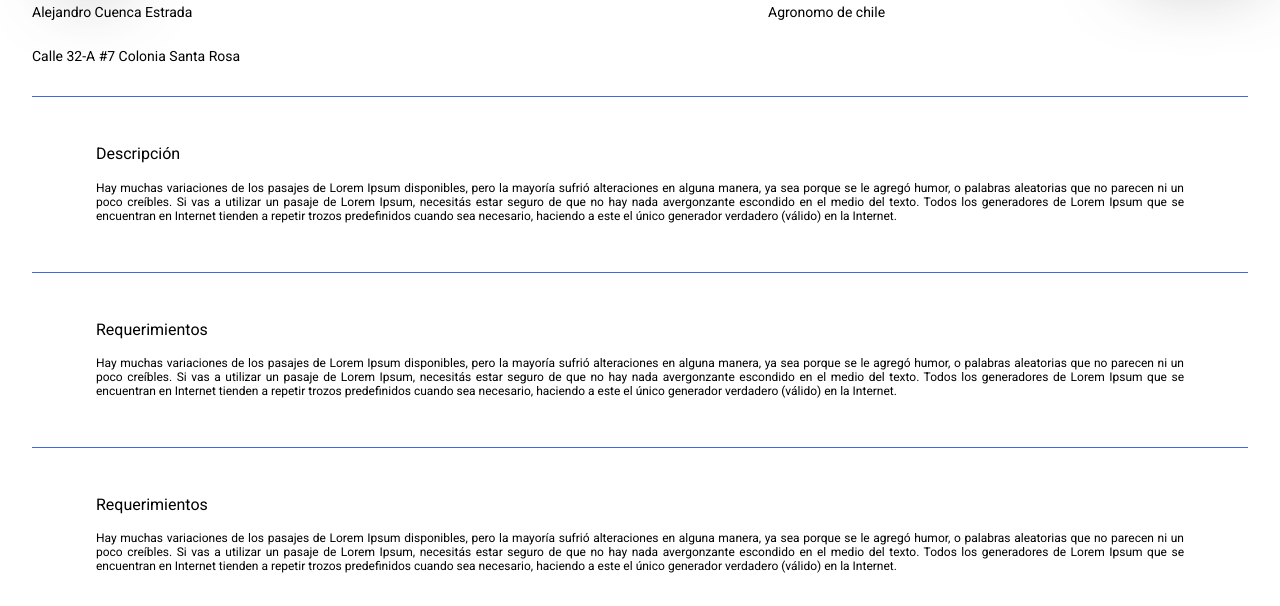
After one commit to CoffiDev/hackaton_zacatecas_2017, a Django app: a page that uses jobs/templates/jobs/service_detail.html in a window 1280 px wide. The commit adds this page. Shown: the part 315-921 px from the top of the page. Run offline with Django 3.2, Linux system fonts and the light colour scheme; some libraries are stand-ins or nearby versions.

Commit message:
add styles to detail view

```diff
--- a/home/static/css/layout_home.css
+++ b/home/static/css/layout_home.css
@@ -1,4 +1,3 @@
-
 /*.green_gradient {
     background: rgba(210,255,82,1);
     background: -moz-linear-gradient(left, rgba(210,255,82, 0.5) 0%, rgba(0,179,72, 0.5) 100%);
--- a/home/static/css/layout_young.css
+++ b/home/static/css/layout_young.css
@@ -1,5 +1,9 @@
 .bg_light_custom_gray {
     background-color: #f1f3f4;
+}
+
+.br-50 {
+    border-radius: 50%;
 }
 
 .blue_gradient {
@@ -14,7 +18,7 @@
 }
 
 .application_header {
-    height: 30px;
+    height: 50px;
 }
 
 .application_header > i {
@@ -32,3 +36,64 @@
     border: 0;
     height: 1px;
 }
+
+.serviceDetail__header {
+    //max-width: 600px;
+    min-height: 200px;
+}
+
+.serviceDetail__header > img:nth-child(1) {
+    //max-width: 600px;
+    min-height: 200px;
+    width: 100%;
+}
+
+.map__opacity {
+    width: 100%;
+    //max-width: 600px;
+    height: 100%;
+    min-height: 200px;
+    z-index: 2;
+    background: black;
+}
+
+.serviceDetail__header__roundImg {
+    position: absolute;
+    bottom: -40px;
+    width: 80px;
+    height: auto;
+    left: 40px;
+    z-index: 3;
+}
+
+.serviceDetail__contactBtn {
+    position: absolute;
+    right: 20px;
+    bottom: -25px;
+    width: 150px;
+    height: 50px;
+    line-height: 50px;
+    background: royalblue;
+    z-index: 3;
+    color: #eeeeee;
+    font-size: 1.5rem;
+}
+
+.blue_line {
+    border: 0;
+    margin: 0 2rem;
+    height: 1px;
+    background-color: royalblue;
+}
+
+.img_shadow {
+    -webkit-box-shadow: 11px 16px 76px -15px rgba(0,0,0,0.75);
+-moz-box-shadow: 11px 16px 76px -15px rgba(0,0,0,0.75);
+box-shadow: 11px 16px 76px -15px rgba(0,0,0,0.75);
+}
+
+.light_shadow {
+    -webkit-box-shadow: 0 3px 6px rgba(0,0,0,0.16), 0 3px 6px rgba(0,0,0,0.23);
+    -moz-box-shadow: 0 3px 6px rgba(0,0,0,0.16), 0 3px 6px rgba(0,0,0,0.23);
+    box-shadow: 0 3px 6px rgba(0,0,0,0.16), 0 3px 6px rgba(0,0,0,0.23);
+}
--- /dev/null
+++ b/jobs/templates/jobs/service_detail.html
@@ -0,0 +1,74 @@
+{% extends "home/layout.html" %}
+{% block home_content %}
+    <header class="application_header w-100 blue_gradient relative">
+        <div class="near-white ff-roboto w-100 h-100 displayFlex justify-center items-center f5">
+            CONECTATE AL CAMPO
+        </div>
+        <i class="fa fa-user absolute" aria-hidden="true"></i>
+    </header>
+
+    <div class="young__serviceDetail__container w-100">
+        <div class="serviceDetail__header relative center">
+            <img class="center"
+            src="https://maps.googleapis.com/maps/api/staticmap?
+            center=22.779903,-102.611349&zoom=15&size=1600x300&maptype=roadmap
+            &markers=color:red%7Clabel:S%7C22.779903,-102.611349
+            &key=AIzaSyA0GMpyvaUif6YqvfIOj3-b7BxxwJCtrpI" alt="">
+
+            <div class="map__opacity absolute top-0 left-0 b--near-back o-30"></div>
+            <img class="serviceDetail__header__roundImg img_shadow br-50" src="http://cyclesurfstudio.com/wp-content/uploads/2015/09/profile-pic-round.png" alt="">
+            <div class="serviceDetail__contactBtn ff-roboto tc img_shadow">
+                {% if service.userIsAcepted %}
+                    Conectado
+                {% elif service.userHasRequested%}
+                    Solicitado
+                {% else %}
+                    Solicitar
+                {% endif %}
+            </div>
+        </div>
+    </div>
+    <br>
+    <div class="displayFlex justify-between pt4 center ff-roboto">
+        <div class="w-40 dib tc">
+            <p class="f6 tl pl4">Alejandro Cuenca Estrada</p>
+
+        </div>
+        <div class="w-40 dib tc">
+            <p class="f6 tl pr4">Agronomo de chile</p>
+        </div>
+    </div>
+
+    <div class="center w-100 ff-roboto">
+        <p class="f6 pl4">Calle 32-A #7 Colonia Santa Rosa</p>
+    </div>
+    <br>
+
+    <hr class="blue_line">
+    <div class="servideDetails w-90 center bg-white br3 pa3 pa4-ns mv3 ff-roboto">
+        <div class="detail__title">Descripción</div>
+        <br>
+        <div class="detail__content f7 tj-l">
+            Hay muchas variaciones de los pasajes de Lorem Ipsum disponibles, pero la mayoría sufrió alteraciones en alguna manera, ya sea porque se le agregó humor, o palabras aleatorias que no parecen ni un poco creíbles. Si vas a utilizar un pasaje de Lorem Ipsum, necesitás estar seguro de que no hay nada avergonzante escondido en el medio del texto. Todos los generadores de Lorem Ipsum que se encuentran en Internet tienden a repetir trozos predefinidos cuando sea necesario, haciendo a este el único generador verdadero (válido) en la Internet.
+        </div>
+    </div>
+
+    <hr class="blue_line">
+    <div class="servideDetails w-90 center bg-white br3 pa3 pa4-ns mv3 ff-roboto">
+        <div class="detail__title">Requerimientos</div>
+        <br>
+        <div class="detail__content f7 tj-l">
+            Hay muchas variaciones de los pasajes de Lorem Ipsum disponibles, pero la mayoría sufrió alteraciones en alguna manera, ya sea porque se le agregó humor, o palabras aleatorias que no parecen ni un poco creíbles. Si vas a utilizar un pasaje de Lorem Ipsum, necesitás estar seguro de que no hay nada avergonzante escondido en el medio del texto. Todos los generadores de Lorem Ipsum que se encuentran en Internet tienden a repetir trozos predefinidos cuando sea necesario, haciendo a este el único generador verdadero (válido) en la Internet.
+        </div>
+    </div>
+
+    <hr class="blue_line">
+    <div class="servideDetails w-90 center bg-white br3 pa3 pa4-ns mv3 ff-roboto">
+        <div class="detail__title">Requerimientos</div>
+        <br>
+        <div class="detail__content f7 tj-l">
+            Hay muchas variaciones de los pasajes de Lorem Ipsum disponibles, pero la mayoría sufrió alteraciones en alguna manera, ya sea porque se le agregó humor, o palabras aleatorias que no parecen ni un poco creíbles. Si vas a utilizar un pasaje de Lorem Ipsum, necesitás estar seguro de que no hay nada avergonzante escondido en el medio del texto. Todos los generadores de Lorem Ipsum que se encuentran en Internet tienden a repetir trozos predefinidos cuando sea necesario, haciendo a este el único generador verdadero (válido) en la Internet.
+        </div>
+    </div>
+
+{% endblock %}
--- a/jobs/templates/jobs/student_list_layout.html
+++ b/jobs/templates/jobs/student_list_layout.html
@@ -11,7 +11,7 @@
 
         <section>
             {% for service in services_list %}
-                <article class="w-100 bg-white pa3 pa4-ns mv3 ba b--black-10">
+                <article class="w-100 bg-white pa3 pa4-ns mv3 ba b--black-10 light_shadow">
                     <div class="tc">
                         <h2 class="f4 mb2 ff-roboto">{{ service.title }}</h2>
                         <hr class="service__titleLine blue_gradient">
--- a/jobs/urls.py
+++ b/jobs/urls.py
@@ -1,6 +1,7 @@
 from django.conf.urls import url
-from .views import ServicesListView
+from .views import ServicesListView, ServicesDetailView
 
 urlpatterns = [
     url(r'^young/services$', ServicesListView.as_view(), name='services_list'),
+    url(r'^young/services/(?P<pk>\w+)$', ServicesDetailView.as_view(), name='service_detail'),
 ]
--- a/jobs/views.py
+++ b/jobs/views.py
@@ -1,4 +1,5 @@
 from django.views.generic.list import ListView
+from django.views.generic.detail import DetailView
 
 
 class ServicesListView(ListView):
@@ -14,3 +15,11 @@ class ServicesListView(ListView):
         }, {
             "title": "Administrar mas optimamente los recursos"
         }]
+
+
+class ServicesDetailView(DetailView):
+
+    template_name = "jobs/service_detail.html"
+
+    def get_object(self, queryset=None):
+        return {"title": "Mejorar procesos"}
```
